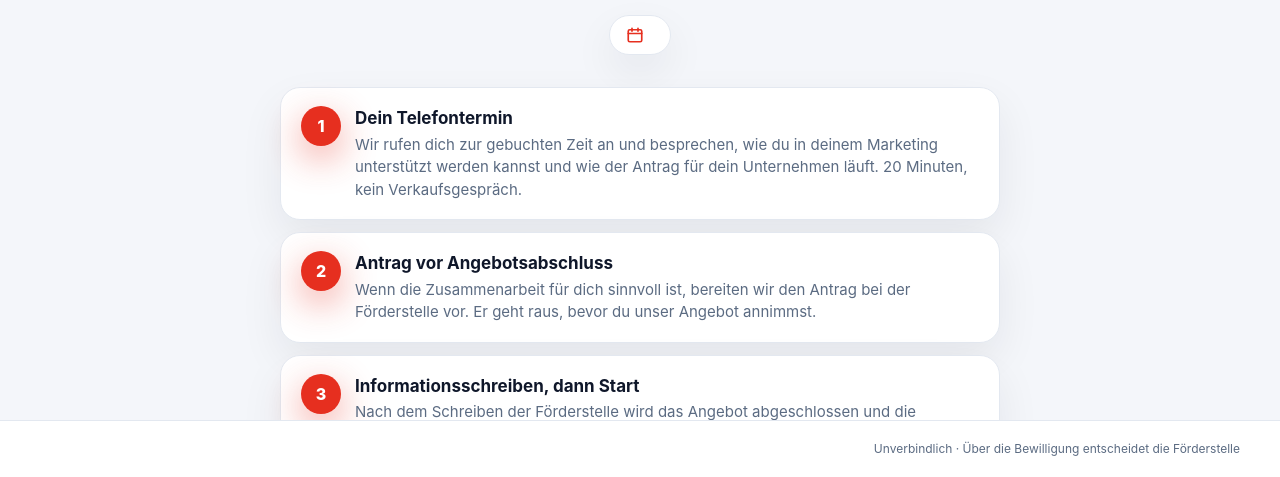
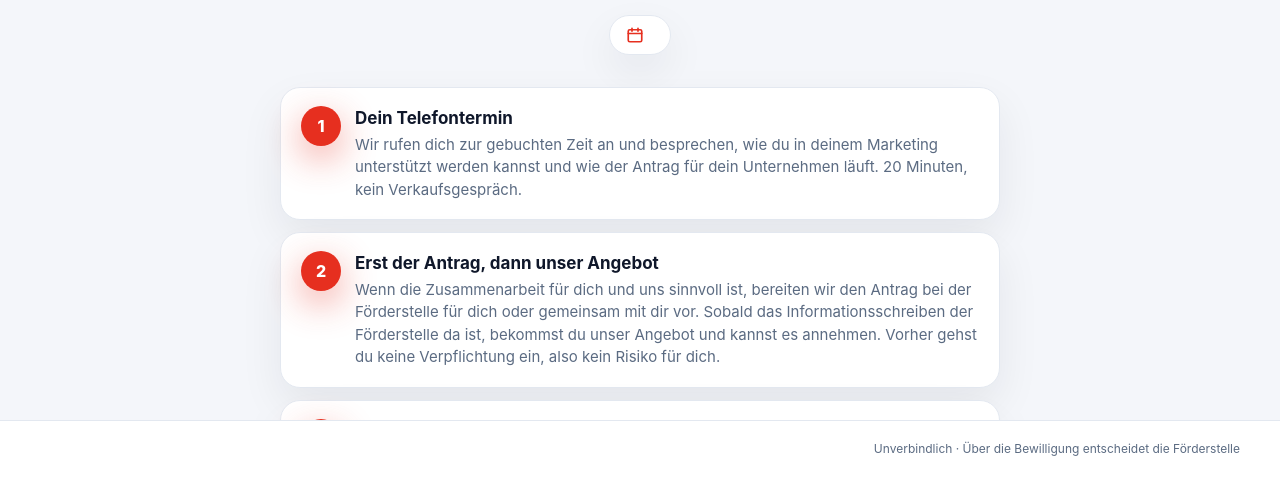
Before and after one commit to schmidtke-gmbh/neuewebseiteschmidtkegmbh, a plain HTML site: page foerderung/danke.html in a window 1280 px wide. Shown: the part 323-800 px from the top of the page. Drawn offline with Linux system fonts and the light colour scheme; a web font is replaced by a local one.

Commit message:
Add files via upload

```diff
--- a/foerderung/danke.html
+++ b/foerderung/danke.html
@@ -40,11 +40,11 @@
 
         <ol class="thanks-steps" aria-label="So geht es weiter">
           <li><div><b>Dein Telefontermin</b><p>Wir rufen dich zur gebuchten Zeit an und besprechen, wie du in deinem Marketing unterstützt werden kannst und wie der Antrag für dein Unternehmen läuft. 20 Minuten, kein Verkaufsgespräch.</p></div></li>
-          <li><div><b>Antrag vor Angebotsabschluss</b><p>Wenn die Zusammenarbeit für dich sinnvoll ist, bereiten wir den Antrag bei der Förderstelle vor. Er geht raus, bevor du unser Angebot annimmst.</p></div></li>
-          <li><div><b>Informationsschreiben, dann Start</b><p>Nach dem Schreiben der Förderstelle wird das Angebot abgeschlossen und die Zusammenarbeit beginnt. Den Zuschuss zahlt die Förderstelle nach Prüfung von Bericht und Rechnung aus.</p></div></li>
+          <li><div><b>Erst der Antrag, dann unser Angebot</b><p>Wenn die Zusammenarbeit für dich und uns sinnvoll ist, bereiten wir den Antrag bei der Förderstelle für dich oder gemeinsam mit dir vor. Sobald das Informationsschreiben der Förderstelle da ist, bekommst du unser Angebot und kannst es annehmen. Vorher gehst du keine Verpflichtung ein, also kein Risiko für dich.</p></div></li>
+          <li><div><b>Wir begleiten dich durch die Förderung</b><p>Wir gehen den ganzen Ablauf der Förderung mit dir durch und unterstützen dich bei allen Punkten, von der Beratung bis zum Einreichen von Bericht und Rechnung. Den Zuschuss zahlt die Förderstelle nach Prüfung aus.</p></div></li>
         </ol>
 
-        <p class="thanks-note">Termin verschieben? Über den Link in der Bestätigungs-E-Mail oder telefonisch unter <a href="tel:+4974194213040">0741 94213040</a>.</p>
+        <p class="thanks-note">Termin verschieben? Einfach über den Link in der Bestätigungs-E-Mail.</p>
 
         <div class="thanks-actions">
           <a class="btn btn-primary" href="https://schmidtke-gmbh.de/"><span>Zur Webseite</span><svg viewBox="0 0 24 24" aria-hidden="true"><path d="M5 12h14M13 5l7 7-7 7"/></svg></a>
```
